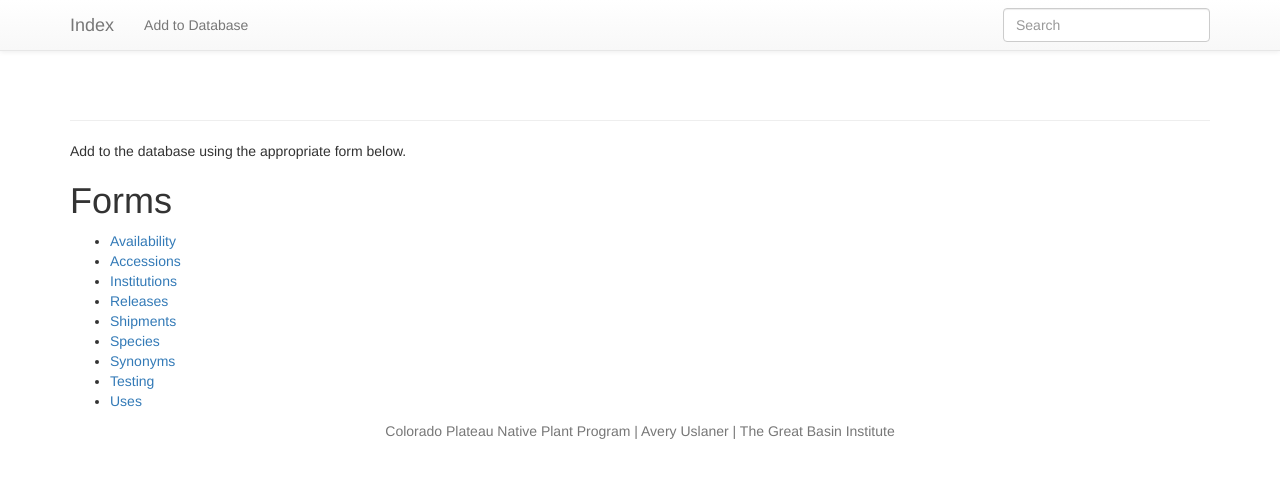
After one commit to TechnoConserve/seed_database, a Flask app: page /additions in a window 1280 px wide. The commit adds this page. Shown: the top 478 px of the page. Run offline with Flask 2, Linux system fonts and the light colour scheme; some libraries are stand-ins or nearby versions.

Commit message:
UI updates with bootstrap and some restructuring/organizing of template pages.

```diff
--- a/app.py
+++ b/app.py
@@ -9,8 +9,8 @@ app.app_context().push()
 
 
 @app.route('/')
-def hello_world():
-    return 'Hello World!'
+def index():
+    return render_template('index.html')
 
 
 @app.route('/accessions')
@@ -110,6 +110,11 @@ def accessions():
         flash('Yay, Accession created!', 'success')
         return redirect('/success')
     return render_template('accessions.html', form=form)
+
+
+@app.route('/additions')
+def add():
+    return render_template('additions.html')
 
 
 @app.route('/availability', methods=('GET', 'POST'))
--- /dev/null
+++ b/templates/additions.html
@@ -0,0 +1,16 @@
+{% extends 'layout.html' %}
+{% block content %}
+    <p>Add to the database using the appropriate form below.</p>
+    <h1>Forms</h1>
+    <ul>
+        <li><a href="{{ url_for('availability') }}">Availability</a></li>
+        <li><a href="{{ url_for('accessions') }}">Accessions</a></li>
+        <li><a href="{{ url_for('institutions') }}">Institutions</a></li>
+        <li><a href="{{ url_for('releases') }}">Releases</a></li>
+        <li><a href="{{ url_for('shipments') }}">Shipments</a></li>
+        <li><a href="{{ url_for('species') }}">Species</a></li>
+        <li><a href="{{ url_for('synonyms') }}">Synonyms</a></li>
+        <li><a href="{{ url_for('testing') }}">Testing</a></li>
+        <li><a href="{{ url_for('uses') }}">Uses</a></li>
+    </ul>
+{% endblock content %}
--- /dev/null
+++ b/templates/layout.html
@@ -0,0 +1,81 @@
+<!DOCTYPE html>
+<html lang="en">
+	<head>
+		<title>Colorado Plateau Native Plants Program Database</title>
+		<meta charset='utf-8'>
+		<meta http-equiv="X-UA-Compatible" content="IE=edge">
+		<meta name="viewport" content="width=device-width, initial-scale=1">
+		<meta name="robots" content="noindex">
+		<!-- Latest compiled and minified CSS -->
+        <link rel="stylesheet" href="https://maxcdn.bootstrapcdn.com/bootstrap/3.3.7/css/bootstrap.min.css"
+      integrity="sha384-BVYiiSIFeK1dGmJRAkycuHAHRg32OmUcww7on3RYdg4Va+PmSTsz/K68vbdEjh4u" crossorigin="anonymous">
+
+        <!-- Optional theme -->
+        <link rel="stylesheet" href="https://maxcdn.bootstrapcdn.com/bootstrap/3.3.7/css/bootstrap-theme.min.css"
+              integrity="sha384-rHyoN1iRsVXV4nD0JutlnGaslCJuC7uwjduW9SVrLvRYooPp2bWYgmgJQIXwl/Sp"
+              crossorigin="anonymous">
+
+        <!-- Latest compiled and minified JavaScript -->
+        <script src="https://maxcdn.bootstrapcdn.com/bootstrap/3.3.7/js/bootstrap.min.js"
+                integrity="sha384-Tc5IQib027qvyjSMfHjOMaLkfuWVxZxUPnCJA7l2mCWNIpG9mGCD8wGNIcPD7Txa"
+                crossorigin="anonymous"></script>
+		{% block extra_head %}
+        {% endblock %}
+		{% block extra_scripts %}
+        {% endblock %}
+	</head>
+
+	<body>
+		<div class="navbar navbar-default navbar-static-top" role="navigation">
+			<div class="container">
+				<div class="navbar-header">
+					<button type="button" class="navbar-toggle" data-toggle="collapse" data-target=".navbar-collapse">
+						<span class="sr-only">Toggle navigation</span>
+						<span class="icon-bar"></span>
+						<span class="icon-bar"></span>
+						<span class="icon-bar"></span>
+					</button>
+					<a class="navbar-brand" href="{{ url_for('index') }}">Index</a>
+				</div>
+				<div class="navbar-collapse collapse">
+					<ul class="nav navbar-nav">
+							<li><a href="{{ url_for('add') }}">Add to Database</a></li>
+					</ul>
+                    {% block extra_header %}{% endblock %}
+					{% block search_bar %}
+						<form action="{{ url_for('index') }}" class="navbar-form navbar-right" id="search-form" method="get" role="search">
+							<div class="form-group">
+								<input class="form-control" name="q" placeholder="Search" type="text" value="{% if search %}{{ search }}{% endif %}">
+							</div>
+						</form>
+					{% endblock %}
+				</div>
+			</div>
+		</div>
+
+		<div class="container">
+			{% for category, message in get_flashed_messages(with_categories=true) %}
+				<div class="alert alert-{{ category }} alert-dismissable">
+					<button type="button" class="close" data-dismiss="alert" aria-hidden="true">&times;</button>
+					<p>{{ message }}</p>
+				</div>
+			{% endfor %}
+
+			{% block page_header %}
+				<div class="page-header">
+					<h1>{% block content_title %}{% endblock %}</h1>
+					<h5>{% block content_subtitle %}{% endblock %}</h5>
+				</div>
+			{% endblock %}
+
+			{% block content %}{% endblock %}
+		</div>
+
+		<footer class="footer">
+			<div class="container">
+				<p class="text-muted text-center">Colorado Plateau Native Plant Program | Avery Uslaner | The Great Basin Institute</p>
+			</div>
+		</footer>
+
+	</body>
+</html>
--- a/templates/releases.html
+++ b/templates/releases.html
@@ -1,3 +1,4 @@
+{% extends 'layout.html' %}
 <form method="POST" action="" class="form">
     {{ form.hidden_tag() }}
     {% for field in form %}
```
Also changed, not shown: templates/landing.html (added, +31 -0 lines), templates/index.html (added).
